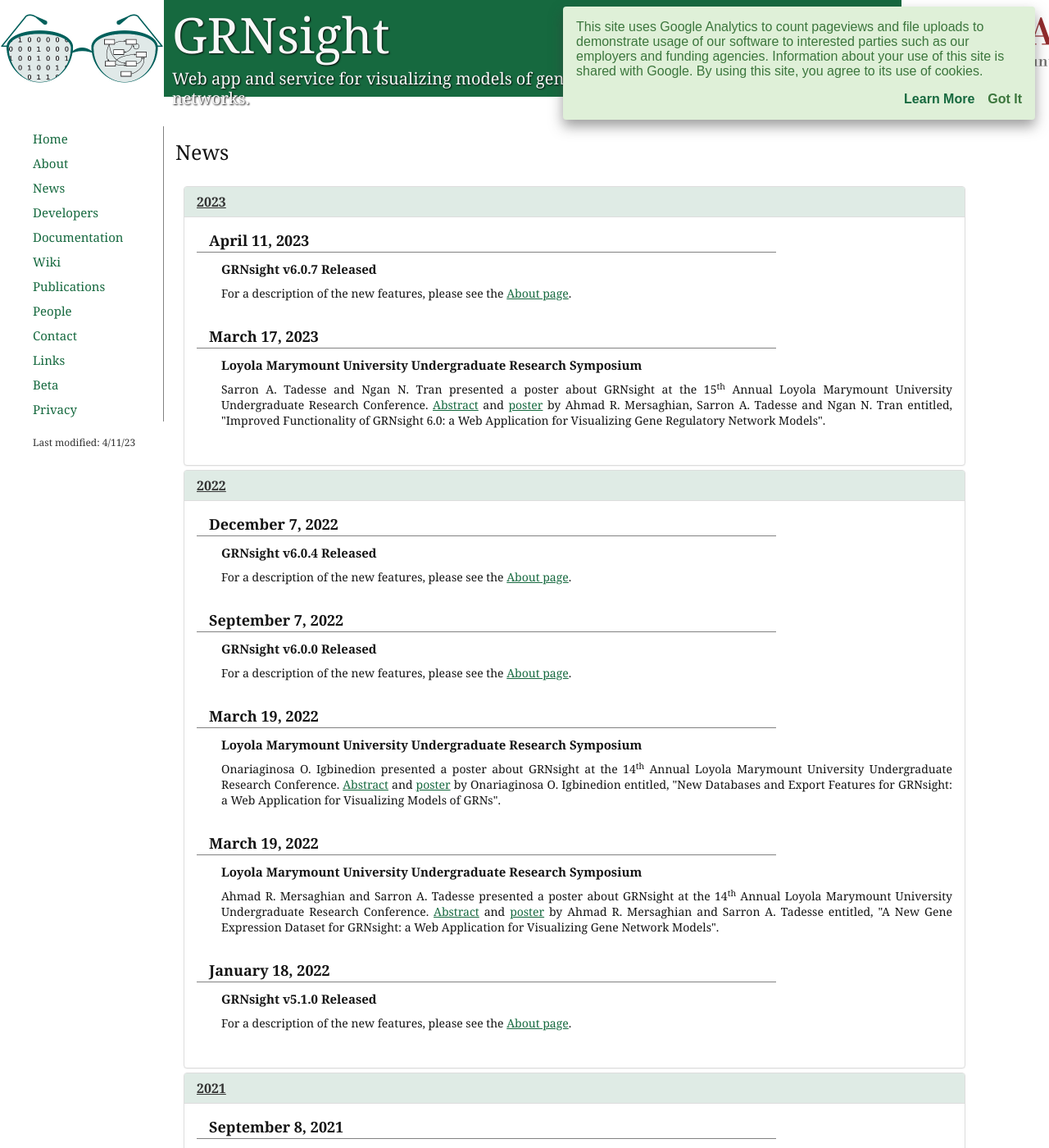
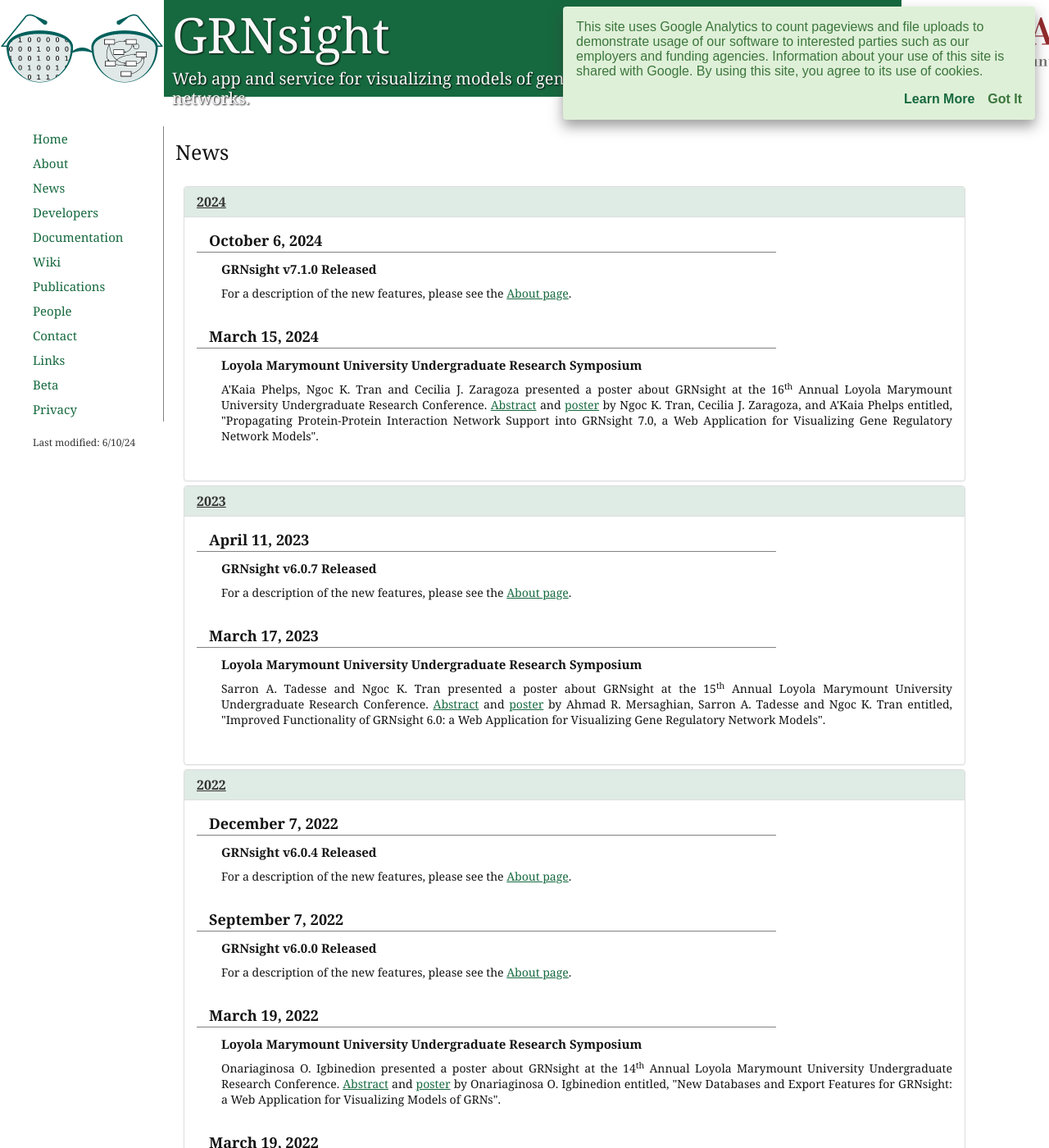
Before and after one commit to dondi/GRNsight, a Jekyll site: the page built from news.html, in a window 1280 px wide and 1400 px high. Shown: the whole window at 82% size. Built offline with Jekyll 4.4.1, drawn with Linux system fonts in a browser that asks for light colours; nearby versions of some CDN libraries.

Commit message:
Add news item about the release and 2024 LMU Symposium to the News page

```diff
--- a/news.html
+++ b/news.html
@@ -1,12 +1,33 @@
 ---
 layout: default
 title: News
-modified: 4/11/23
+modified: 6/10/24
 description: News and updates about the GRNsight gene regulatory network visualization web app, including new releases and conference presentations.
 ---
             <p id="pageTitle">News</p>
             <div id="pageContent">
                 <div class="panel-group">
+
+                  <div class="panel panel-default">
+                      <div class="panel-heading">
+                          <p class="panel-title aboutHeaders">
+                              <a href="#news2024" data-toggle="collapse">
+                                  2024
+                              </a>
+                          </p>
+                      </div>
+                      <div id="news2024" class="panel-collapse collapse in">
+                          <div class="panel-body">
+                            <p class="newsDate">October 6, 2024</p>
+                            <p class="newsHeader">GRNsight v7.1.0 Released</p>
+                            <p class="newsInfo">For a description of the new features, please see the <a href="{{ site.baseurl }}/about.html#7_0_1Content">About page</a>.</p>
+
+                            <p class="newsDate">March 15, 2024</p>
+                            <p class="newsHeader">Loyola Marymount University Undergraduate Research Symposium</p>
+                            <p class="newsInfo">A'Kaia Phelps, Ngoc K. Tran and Cecilia J. Zaragoza presented a poster about GRNsight at the 16<sup>th</sup> Annual Loyola Marymount University Undergraduate Research Conference. <a href="https://github.com/dondi/GRNsight/wiki/2024-Undergraduate-Research-Symposium-Abstract,-Ngoc-K.-Tran,-Cecilia-J.-Zaragoza,-and-A'Kaia-Phelps">Abstract</a> and <a href="https://github.com/dondi/GRNsight-archive/raw/main/documents/posters/Tran_Zaragoza_Phelps_LMU_SYMPOSIUM_2024.pptx">poster</a> by Ngoc K. Tran, Cecilia J. Zaragoza, and A'Kaia Phelps entitled, "Propagating Protein-Protein Interaction Network Support into GRNsight 7.0, a Web Application for Visualizing Gene Regulatory Network Models".</p>
+                          </div>
+                      </div>
+                  </div>
 
                   <div class="panel panel-default">
                       <div class="panel-heading">
@@ -24,7 +45,7 @@
 
                             <p class="newsDate">March 17, 2023</p>
                             <p class="newsHeader">Loyola Marymount University Undergraduate Research Symposium</p>
-                            <p class="newsInfo">Sarron A. Tadesse and Ngan N. Tran presented a poster about GRNsight at the 15<sup>th</sup> Annual Loyola Marymount University Undergraduate Research Conference. <a href="https://github.com/dondi/GRNsight/wiki/2023-Undergraduate-Research-Symposium-Abstract,-Ahmad-R.-Mersaghian,-Sarron-A.-Tadesse,-and-Ngan-N.-Tran">Abstract</a> and <a href="https://github.com/dondi/GRNsight-archive/raw/main/documents/posters/Mersaghian_Tadesse_Tran_LMU_SYMPOSIUM_2023.pptx">poster</a> by Ahmad R. Mersaghian, Sarron A. Tadesse and Ngan N. Tran entitled, "Improved Functionality of GRNsight 6.0: a Web Application for Visualizing Gene Regulatory Network Models".</p>
+                            <p class="newsInfo">Sarron A. Tadesse and Ngoc K. Tran presented a poster about GRNsight at the 15<sup>th</sup> Annual Loyola Marymount University Undergraduate Research Conference. <a href="https://github.com/dondi/GRNsight/wiki/2023-Undergraduate-Research-Symposium-Abstract,-Ahmad-R.-Mersaghian,-Sarron-A.-Tadesse,-and-Ngan-N.-Tran">Abstract</a> and <a href="https://github.com/dondi/GRNsight-archive/raw/main/documents/posters/Mersaghian_Tadesse_Tran_LMU_SYMPOSIUM_2023.pptx">poster</a> by Ahmad R. Mersaghian, Sarron A. Tadesse and Ngoc K. Tran entitled, "Improved Functionality of GRNsight 6.0: a Web Application for Visualizing Gene Regulatory Network Models".</p>
 
                           </div>
                       </div>
```
